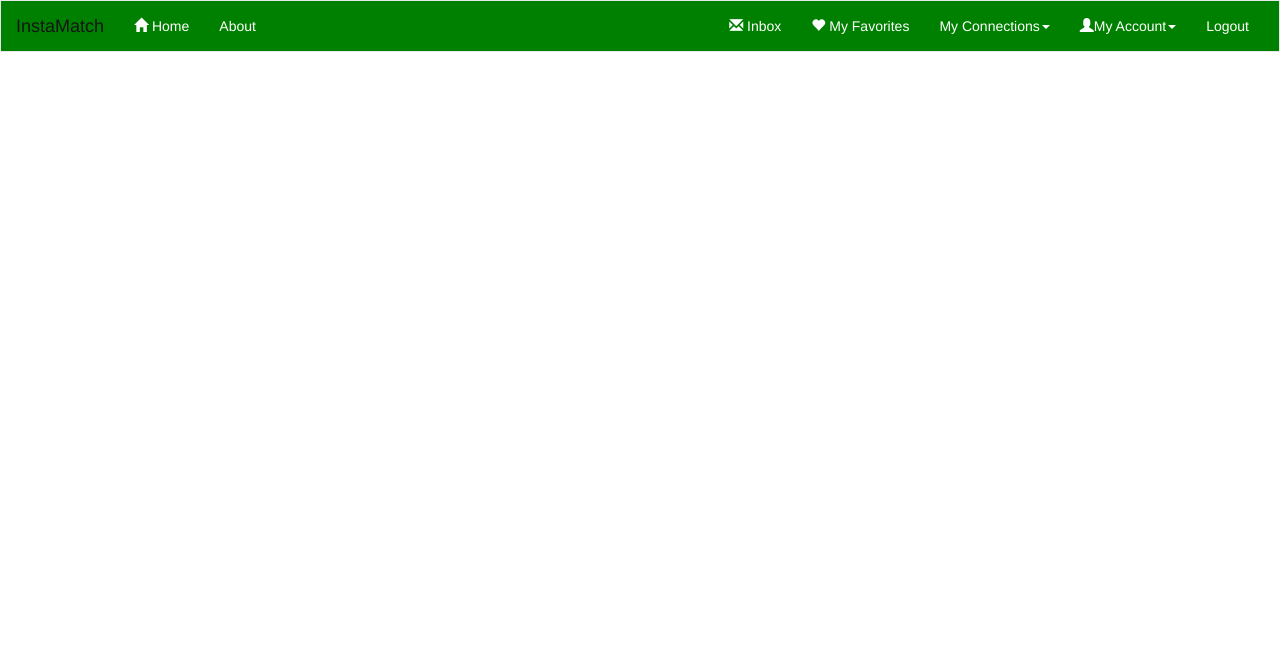
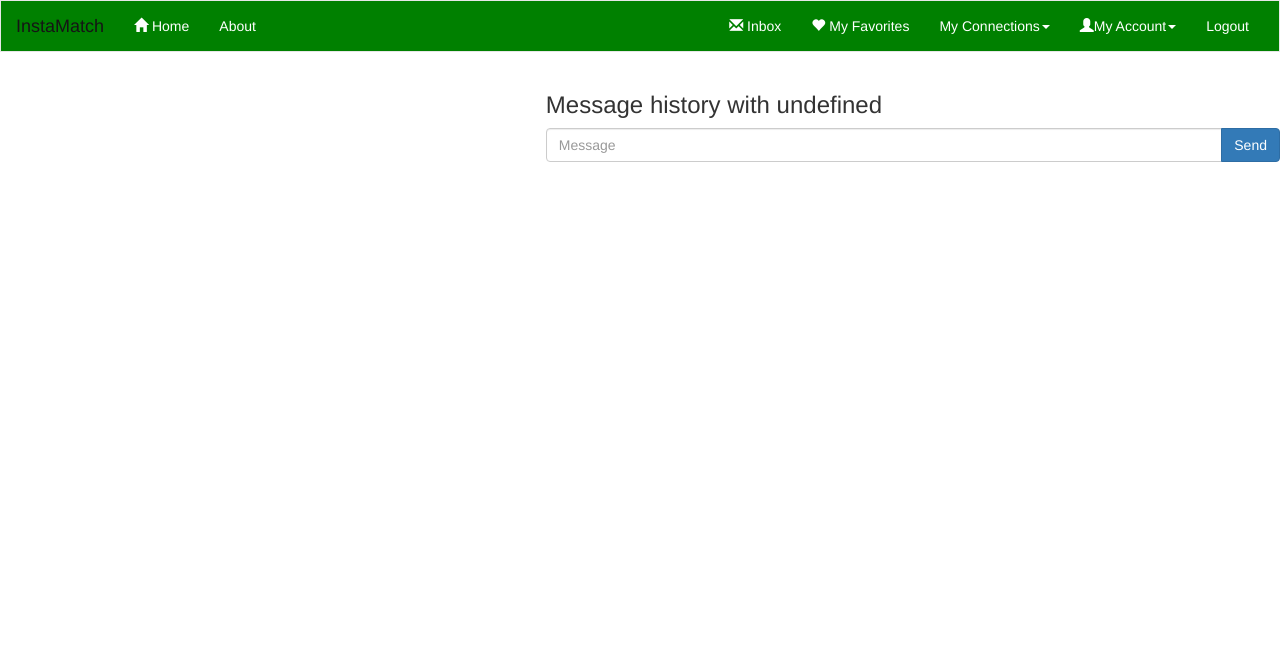
Before and after one commit to mansi135/InstaMatch, a Flask app: page /my-homepage/messages in a window 1280 px wide. Shown: the top 671 px of the page. Run offline with Flask 2, Linux system fonts and the light colour scheme; the visitor is signed in with stand-in values (Sample User, id 1); data comes from the database, SQL or seed files in the repository; data that the repository does not hold is empty; some libraries are stand-ins or nearby versions.

Commit message:
rendering initial messages

```diff
--- a/static/js/messages.js
+++ b/static/js/messages.js
@@ -1,4 +1,4 @@
-var link, uid, fname;
+var link, to_id, fname;
 
 $(document).ready(function() {
 
@@ -18,9 +18,15 @@ $(document).ready(function() {
             //               });
             //     });
 
+            //This is just to render initial messages
+            to_id = $('#begin').children('div').first().find('a').data('id');
+            fname = $('#begin').children('div').first().find('a').data('fname');
+            retrieveMessages();
+
+            //Attaching event-handler
             $(".messages").click(function(evt) {
                     $('.top-div').css("background-color", "transparent");
-                    link = $(this);
+                    link = $(this);     //probably not needed remove it...
                     to_id = $(this).data("id");
                     fname = $(this).data("fname");
                     $(this).closest('div').parent().css("background-color", "#eee");
@@ -37,7 +43,8 @@ function retrieveMessages() {
 function showChat(history) {
 
     $('#chat-window').empty();
-    $('#chat-window').append("<h3>Message history with " + link.data('fname') + "</h3>");
+    // $('#chat-window').append("<h3>Message history with " + link.data('fname') + "</h3>");
+    $('#chat-window').append("<h3>Message history with " + fname + "</h3>");
 
     for (let i = 0; i < history.length; i += 3) {
 
--- a/templates/messages.html
+++ b/templates/messages.html
@@ -44,7 +44,7 @@
 
 <!-- This is a good case for nested containers -->
 
-<div class="row">
+<div class="row" id="begin">
     <div class="col-lg-5" id="user-summary" style="padding-bottom: 10px; overflow-y: scroll; height: 600px;">
           {% for user, message in user_list %}
             <div class="top-div" style="padding: 10px; margin-left: 10px;">
```
